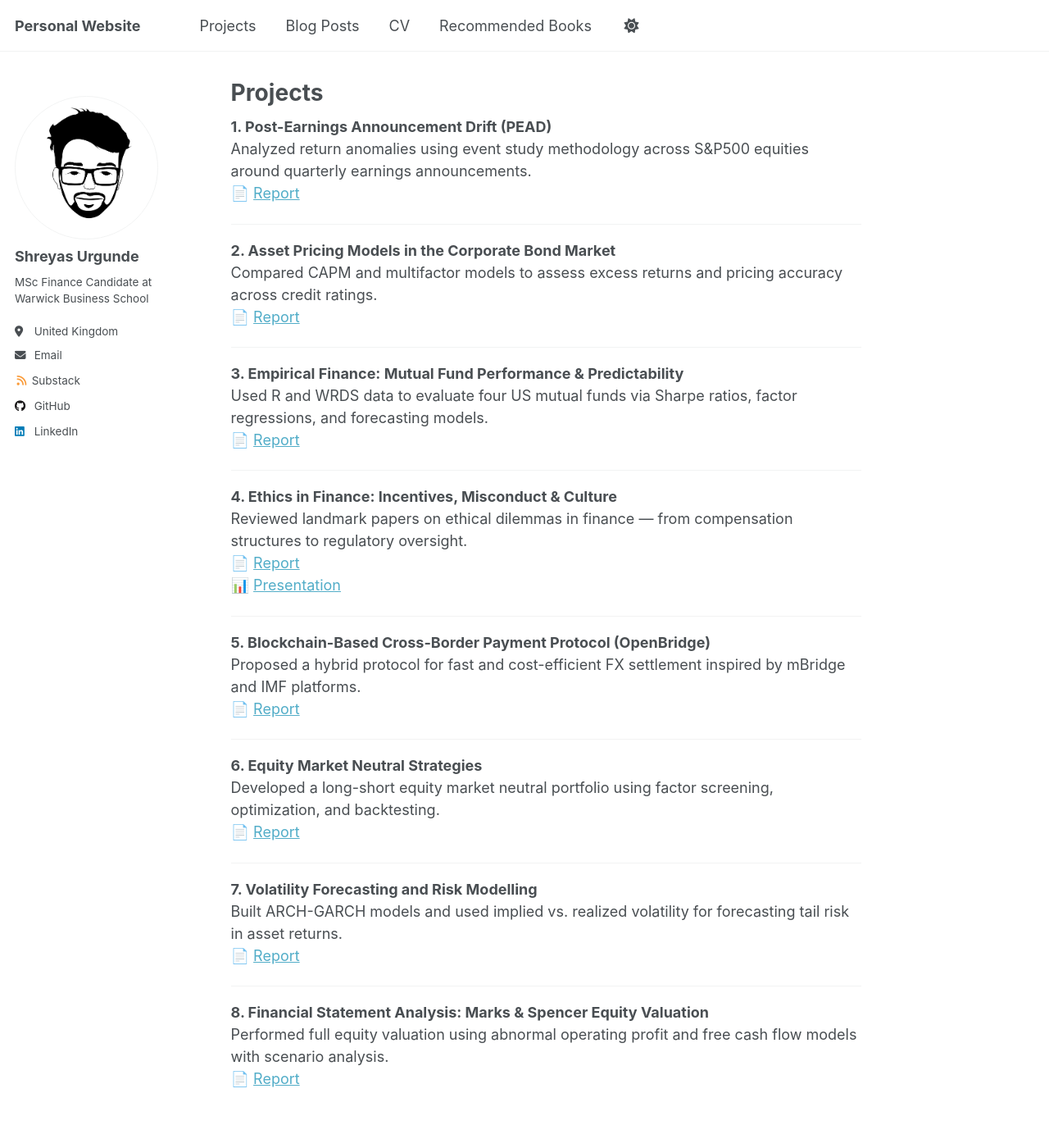
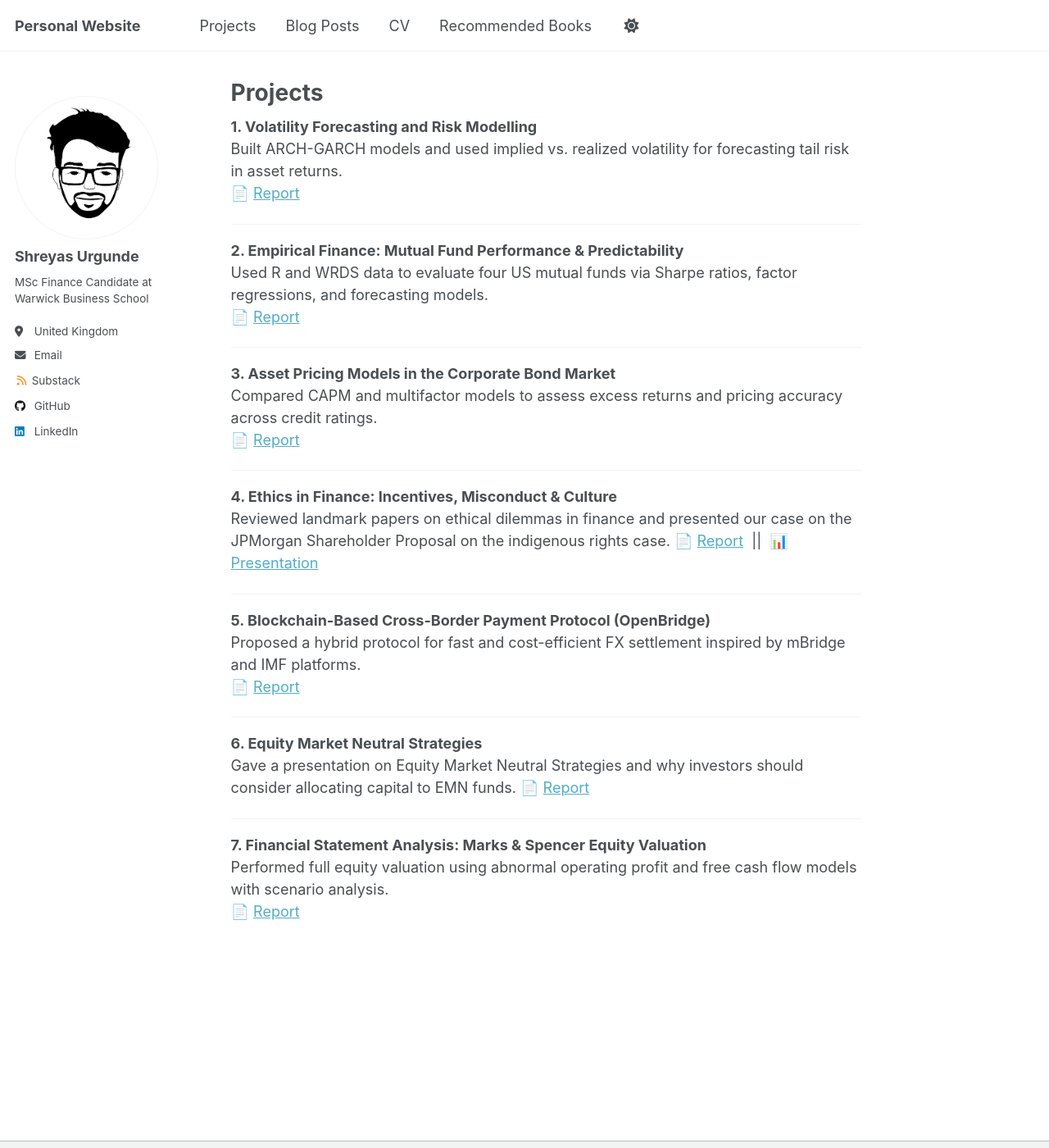
Before and after one commit to shreyasxi/shreyasxi.github.io, a Jekyll site: the page built from _pages/projects.md, in a window 1280 px wide and 1400 px high. Shown: the whole window at 82% size. Built offline with Jekyll 4.4.1, drawn with Linux system fonts in a browser that asks for light colours; a script that is not in the unit is left out.

Commit message:
Update projects.md

```diff
--- a/_pages/projects.md
+++ b/_pages/projects.md
@@ -5,28 +5,27 @@ permalink: /projects/
 author_profile: true
 ---
 
-**1. Post-Earnings Announcement Drift (PEAD)**
-Analyzed return anomalies using event study methodology across S&P500 equities around quarterly earnings announcements.
-📄 <a href="/files/PEAD_Project.pdf" target="_blank">Report</a>
+**1. Volatility Forecasting and Risk Modelling**
+Built ARCH-GARCH models and used implied vs. realized volatility for forecasting tail risk in asset returns.
+📄 <a href="/files/Volatility Forecasting and Risk Modelling Report.pdf" target="_blank">Report</a>
 
 ---
 
-**2. Asset Pricing Models in the Corporate Bond Market**
+**2. Empirical Finance: Mutual Fund Performance & Predictability**
+Used R and WRDS data to evaluate four US mutual funds via Sharpe ratios, factor regressions, and forecasting models.
+📄 <a href="/files/Empirical Finance Report.pdf" target="_blank">Report</a>
+
+---
+
+**3. Asset Pricing Models in the Corporate Bond Market**
 Compared CAPM and multifactor models to assess excess returns and pricing accuracy across credit ratings.
 📄 <a href="/files/Asset Pricing Report.pdf" target="_blank">Report</a>
 
 ---
 
-**3. Empirical Finance: Mutual Fund Performance & Predictability**
-Used R and WRDS data to evaluate four US mutual funds via Sharpe ratios, factor regressions, and forecasting models.
-📄 <a href="/files/Empirical Finance Report.pdf" target="_blank">Report</a>
-
----
-
 **4. Ethics in Finance: Incentives, Misconduct & Culture**
-Reviewed landmark papers on ethical dilemmas in finance — from compensation structures to regulatory oversight.
-📄 <a href="/files/5582804_Ethics.pdf" target="_blank">Report</a>
-📊 <a href="/files/Group 11_Ethics.pptx" target="_blank">Presentation</a>
+Reviewed landmark papers on ethical dilemmas in finance and presented our case on the JPMorgan Shareholder Proposal on the indigenous rights case.
+📄 <a href="/files/5582804_Ethics.pdf" target="_blank">Report</a> &nbsp;||&nbsp; 📊 <a href="/files/Group 11_Ethics.pptx" target="_blank">Presentation</a>
 
 ---
 
@@ -37,17 +36,11 @@ Proposed a hybrid protocol for fast and cost-efficient FX settlement inspired by
 ---
 
 **6. Equity Market Neutral Strategies**
-Developed a long-short equity market neutral portfolio using factor screening, optimization, and backtesting.
+Gave a presentation on Equity Market Neutral Strategies and why investors should consider allocating capital to EMN funds.
 📄 <a href="/files/Group 10 -Equity Market Neutral.pdf" target="_blank">Report</a>
 
 ---
 
-**7. Volatility Forecasting and Risk Modelling**
-Built ARCH-GARCH models and used implied vs. realized volatility for forecasting tail risk in asset returns.
-📄 <a href="/files/Volatility Forecasting and Risk Modelling Report.pdf" target="_blank">Report</a>
-
----
-
-**8. Financial Statement Analysis: Marks & Spencer Equity Valuation**
+**7. Financial Statement Analysis: Marks & Spencer Equity Valuation**
 Performed full equity valuation using abnormal operating profit and free cash flow models with scenario analysis.
 📄 <a href="/files/FRSA.pdf" target="_blank">Report</a>
```
